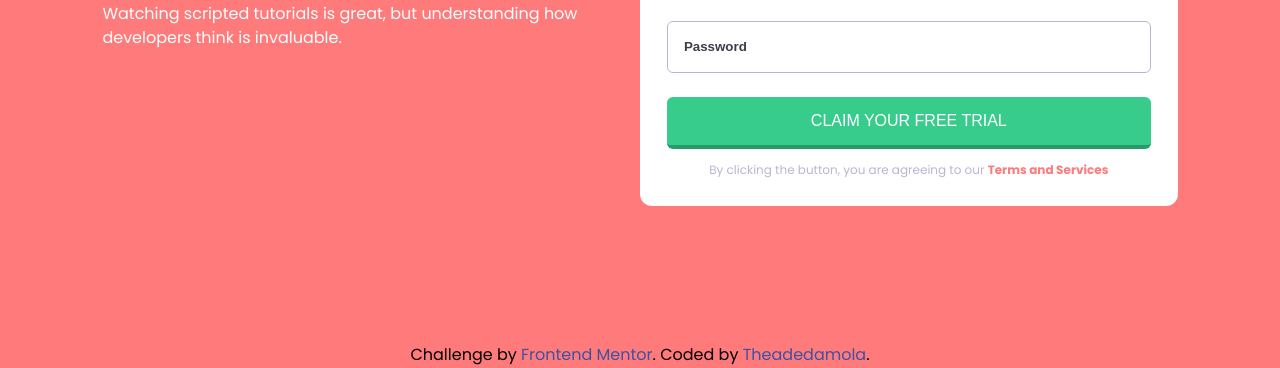
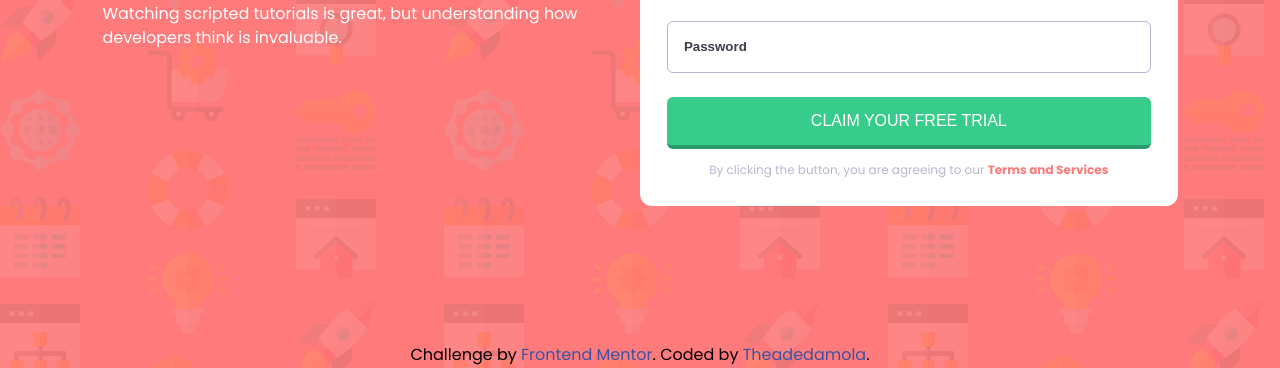
Before and after one commit to Theadedamola/intro-component-with-sign-up-form, a plain HTML site: page index.html in a window 1280 px wide. Shown: the part 432-800 px from the top of the page. Drawn offline with nearby package versions, Linux system fonts and the light colour scheme.

Commit message:
Update style.css

```diff
--- a/style.css
+++ b/style.css
@@ -7,7 +7,7 @@
 }
 
 body{
-    background-image: url(".../images/bg-intro-desktop.png");
+    background-image: url("./images/bg-intro-desktop.png");
     background-color: hsl(0, 100%, 74%);
     font-family: 'Poppins', sans-serif;
 }
```
